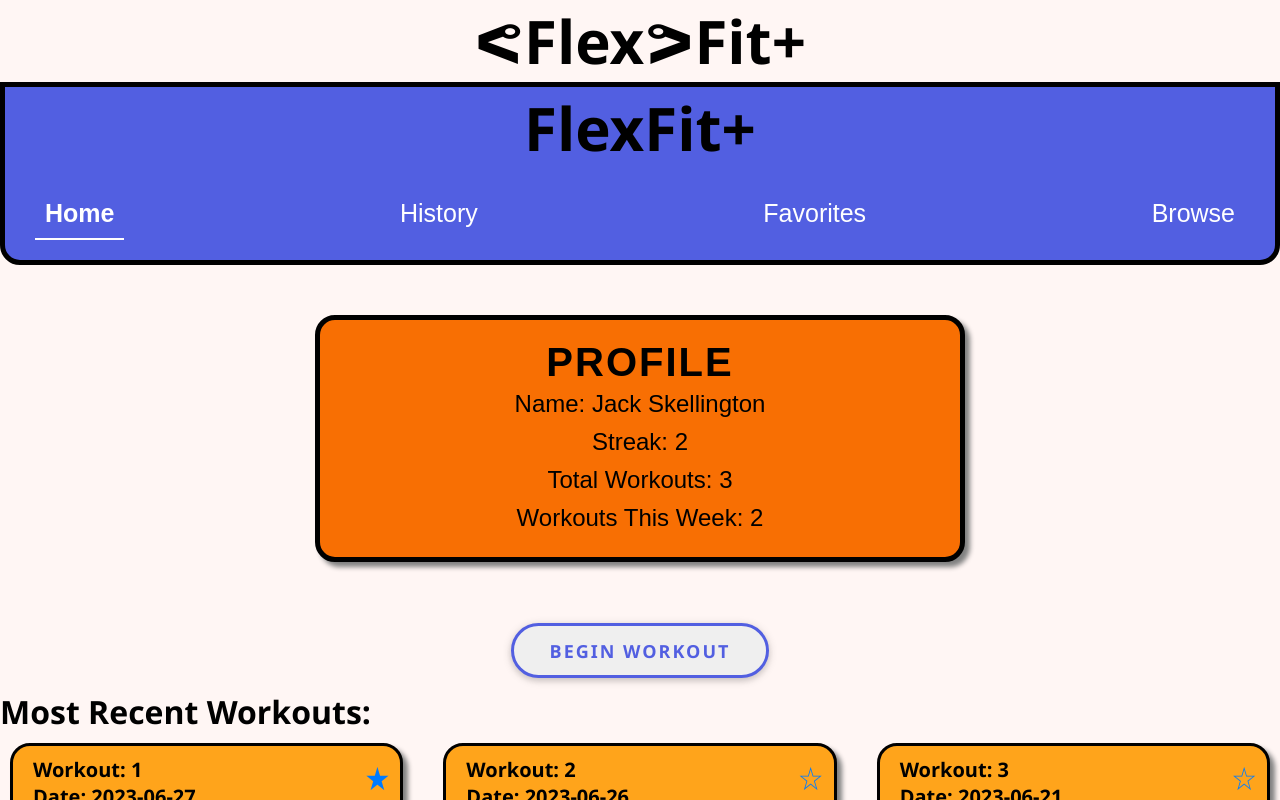
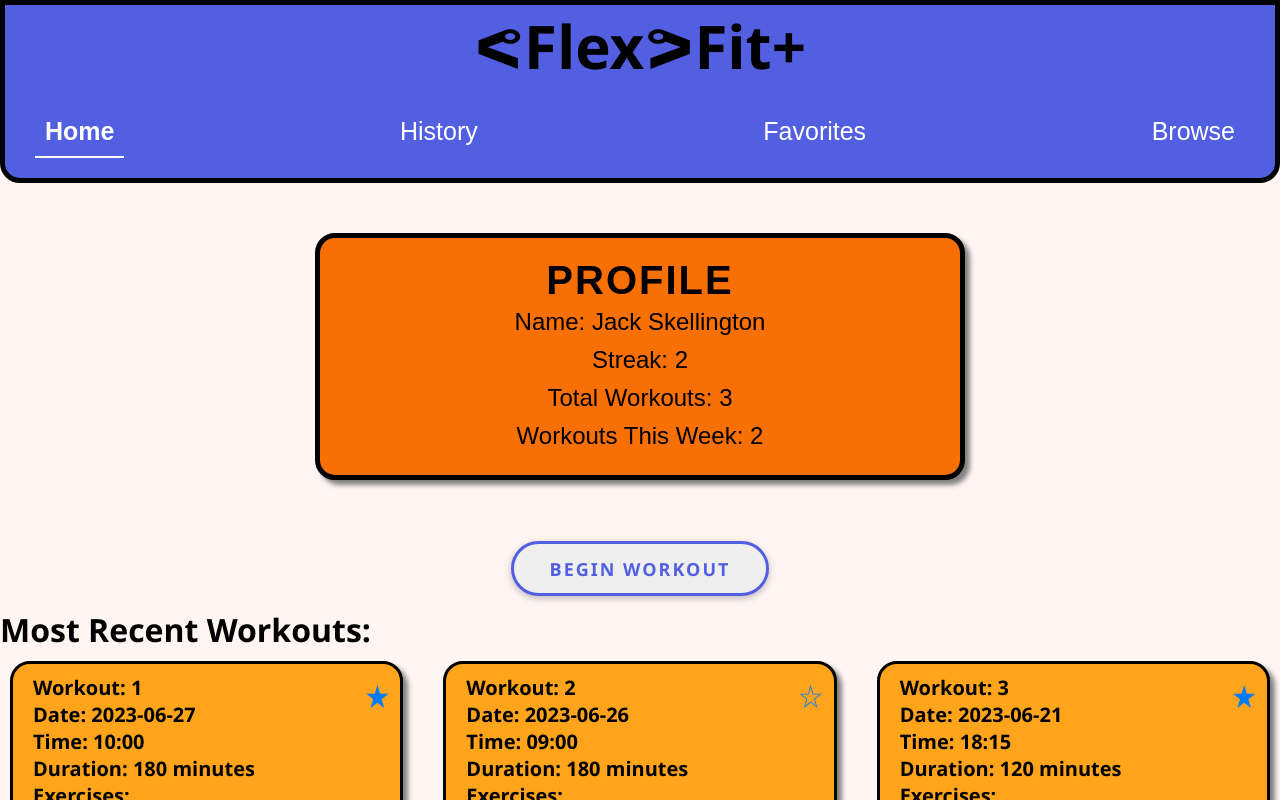
Before and after one commit to marckatz/exercises, a React (Create React App) app: page / in a window 1280 px wide. Shown: the top 800 px of the page. Built offline with nearby package versions, Linux system fonts and the light colour scheme; data requests are answered from the project's data file.

Commit message:
delete extra header

```diff
--- a/src/components/App.js
+++ b/src/components/App.js
@@ -12,7 +12,6 @@ function App(){
     const location = useLocation()
     return (
         <div>
-            <h1 className="main">ᕙFlexᕗFit+</h1>
             <NavBar />
             <AnimatePresence mode="wait">
                 <Routes location={location} key={location.pathname}>
--- a/src/components/NavBar.js
+++ b/src/components/NavBar.js
@@ -4,7 +4,7 @@ import { NavLink } from "react-router-dom";
 function NavBar(){
     return (
         <div className="nav-header">
-            <header className="main">FlexFit+</header>
+            <header className="main">ᕙFlexᕗFit+</header>
             <div className="navbar">
                 <NavLink className="nav-link" exact to="/">Home</NavLink>
                 <NavLink className="nav-link" to="/history">History</NavLink>
--- a/src/components/db.json
+++ b/src/components/db.json
@@ -59,7 +59,7 @@
       "date": "2023-06-21",
       "time": "18:15",
       "duration": 120,
-      "favorited": false,
+      "favorited": true,
       "exercises": [
         {
           "name": "Lat Pulldown",
```
